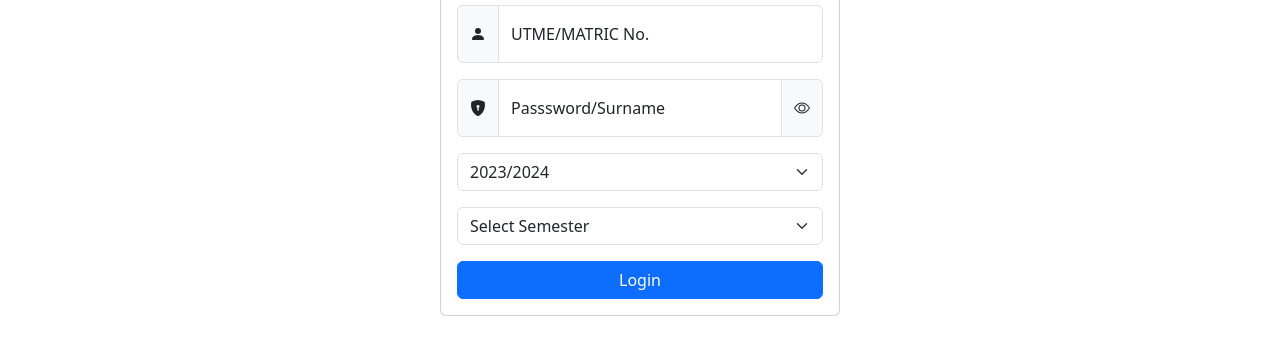
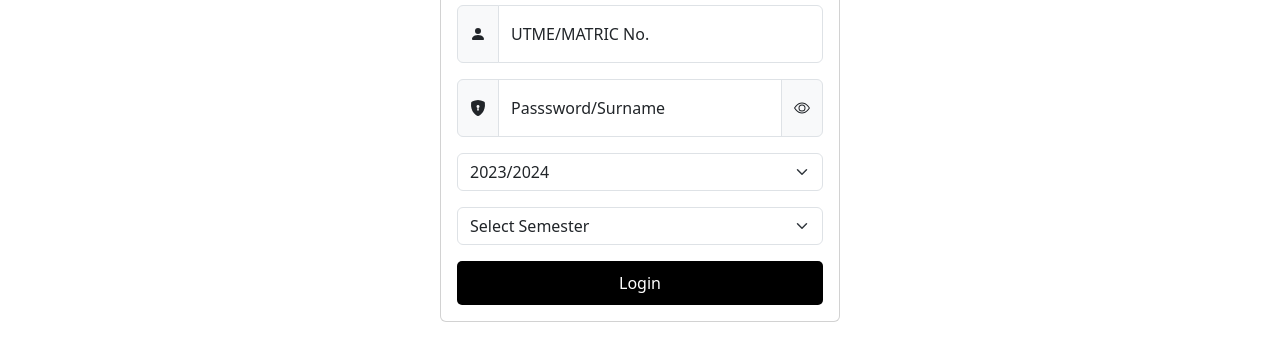
Before and after one commit to Ayomide-Philip/oau-portal, a React app: page / in a window 1280 px wide. Shown: the part 450-800 px from the top of the page. Built offline with nearby package versions, Linux system fonts and the light colour scheme.

Commit message:
Add styles for submit button with hover effect in style.css

```diff
--- a/public/style/style.css
+++ b/public/style/style.css
@@ -307,3 +307,18 @@ div.card>img {
         font-size: 12px;
     }
 }
+
+div>input[type="submit"] {
+    background-color: black;
+    color: white;
+    border: none;
+    padding: 10px 20px;
+    cursor: pointer;
+    border-radius: 5px;
+}
+
+div>input[type="submit"]:hover {
+    background-color: white;
+    color: black;
+    border: 2px solid black;
+}
```
